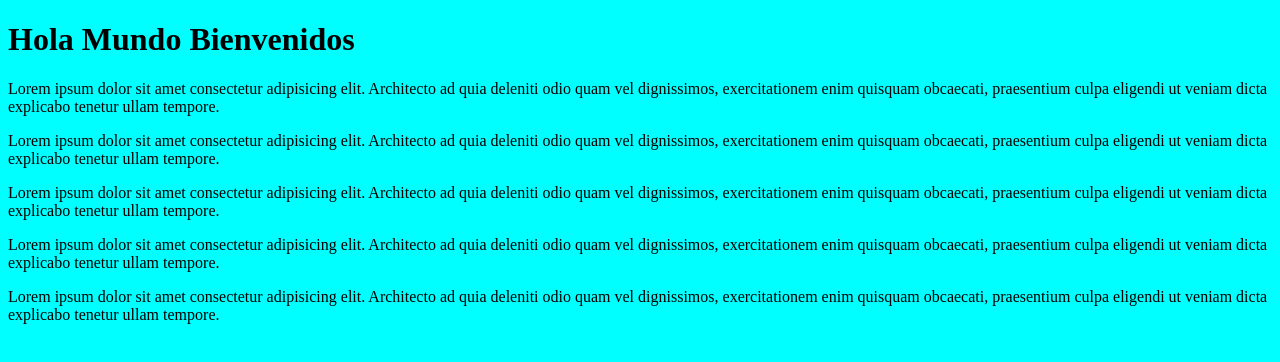
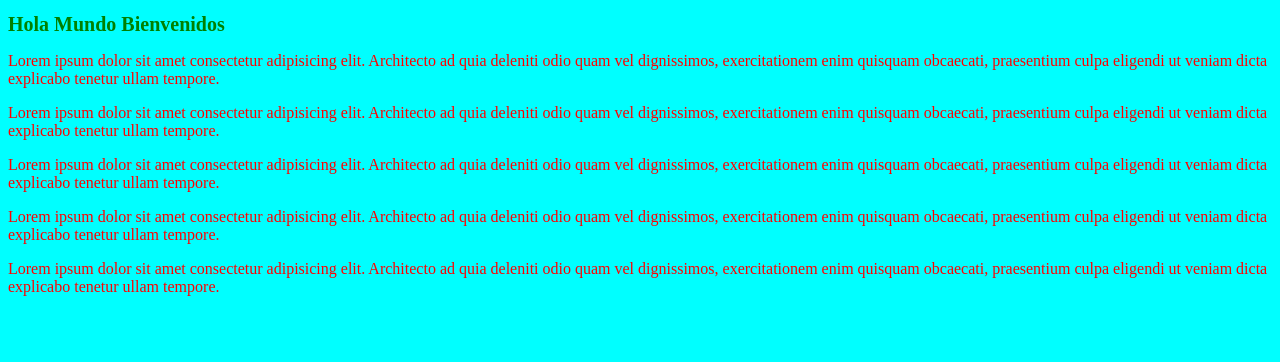
Before and after one commit to jhonatantiradoc/miweb, a plain HTML site: page index.html in a window 1280 px wide. Drawn offline with Linux system fonts and the light colour scheme.

Commit message:
Se aplican nuevos estilos a la web

```diff
--- a/css/main.css
+++ b/css/main.css
@@ -1,4 +1,13 @@
 body{
     background-color: aqua;
-    color: black;
+    color: green;
 }
+
+h1{
+    font-size: 20px;
+    margin-bottom: 10px;
+}
+
+p{
+    color: red;
+}
```
